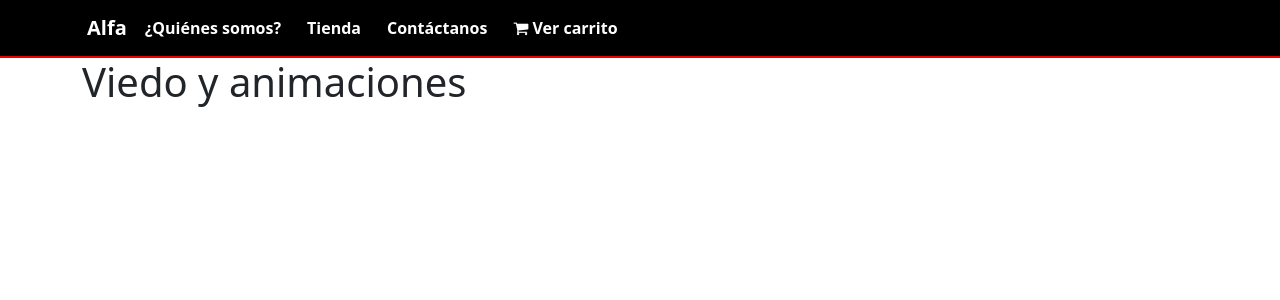
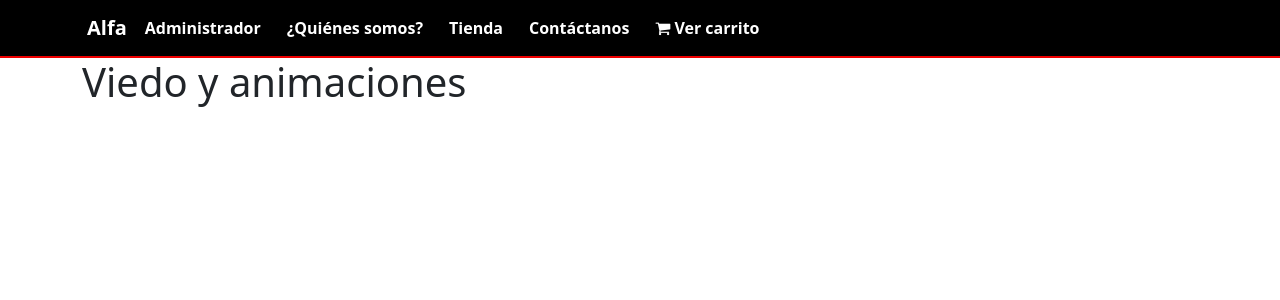
Before and after one commit to edgardoburgos94/ecommerce, a Rails app: page /alfa in a window 1280 px wide. Shown: the top 300 px of the page. Run offline with Rails 7, Linux system fonts and the light colour scheme; style sheets or scripts are compiled from the project's sources; some libraries are stand-ins or nearby versions.

Commit message:
Add administrador view

```diff
--- a/app/assets/stylesheets/application.scss
+++ b/app/assets/stylesheets/application.scss
@@ -21,7 +21,7 @@ nav {
   // height: 45px;
 }
 
-#prueba, #carrito,#contact, #about, #tienda, #title {
+#prueba, #carrito,#contact, #about, #tienda, #title, #admin {
   color: #fff;
   margin: 0px 5px 0px 5px;
 }
--- a/app/controllers/pages_controller.rb
+++ b/app/controllers/pages_controller.rb
@@ -9,4 +9,8 @@ class PagesController < ApplicationController
   def contact
   end
 
+  def admin
+  end
+
+
 end
--- a/app/views/layouts/application.html.erb
+++ b/app/views/layouts/application.html.erb
@@ -25,6 +25,9 @@
         <div class="collapse navbar-collapse" id="navbarSupportedContent">
           <ul class="navbar-nav   ml-auto" id="links">
             <li class="nav-item">
+              <strong><%= link_to "Administrador", admin_path, :class=>"nav-link", id: "admin"%></strong>
+            </li>
+            <li class="nav-item">
               <strong><%= link_to "¿Quiénes somos?", about_path, :class=>"nav-link", id: "about"%></strong>
             </li>
             <li class="nav-item">
--- /dev/null
+++ b/app/views/pages/admin.html.erb
@@ -0,0 +1 @@
+<h1>Acá se motrarán las opciones de administrador</h1>
--- a/config/routes.rb
+++ b/config/routes.rb
@@ -9,6 +9,7 @@ Rails.application.routes.draw do
   get '/alfa', to: 'pages#alfa', as: 'alfa'
   get '/contactanos', to: 'pages#contact', as: 'contact'
   get '/quienessomos', to: 'pages#about', as: 'about'
+  get '/administrador', to: 'pages#admin', as: 'admin'
 
   root 'categories#index'
 
```
